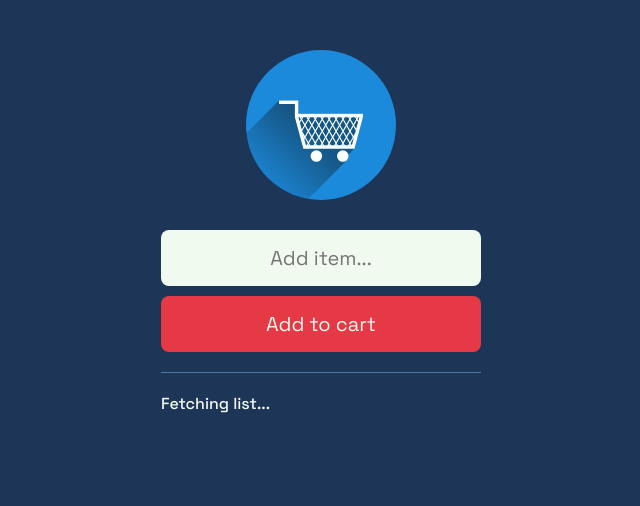
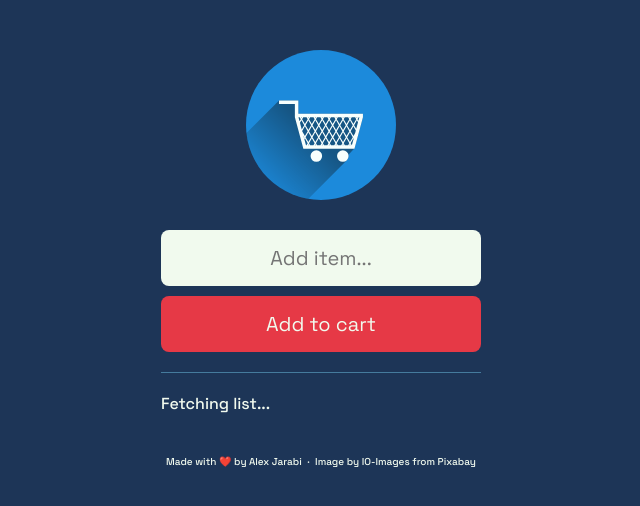
Before and after one commit to Jarabi/add-to-cart, a website built with Vite: page index.html in a window 1280 px wide. Shown: the whole page, without its empty margins (319-959 px from the left). Built offline with nearby package versions, Linux system fonts and the light colour scheme; no server answers.

Commit message:
update footer

```diff
--- a/index.css
+++ b/index.css
@@ -87,3 +87,21 @@ ul li:hover {
     background-color: #457B9D;
     cursor: pointer;
 }
+
+footer {
+    font-size: 10px;
+    color: #F1FAEE;
+    margin-top: 20px;
+    padding: 5px;
+    display: flex;
+    justify-content: space-between;
+}
+
+footer a {
+    color: #F1FAEE;
+    text-decoration: none;
+}
+
+footer a:hover {
+    color: #457B9D;
+}
--- a/index.html
+++ b/index.html
@@ -20,6 +20,10 @@
             <ul id="shopping-list">
                 <span>Fetching list...</span>
             </ul>
+            <footer>
+                <span>Made with ❤️ by Alex Jarabi</span> &middot;
+                <span>Image by <a href="https://pixabay.com/users/io-images-1096650/">IO-Images</a> from <a href="https://pixabay.com/">Pixabay</a></span>
+            </footer>
         </div>
         <script src="index.js" type="module"></script>
     </body>
```
